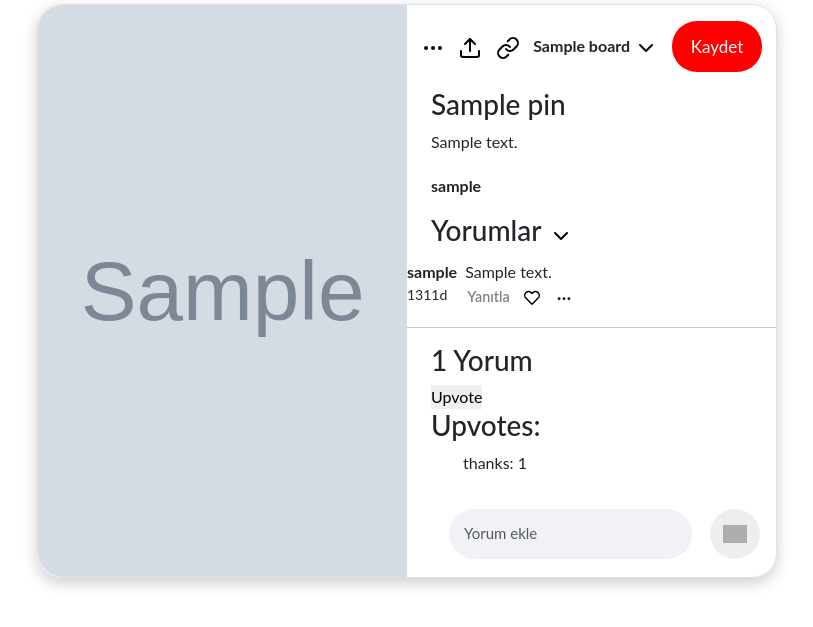
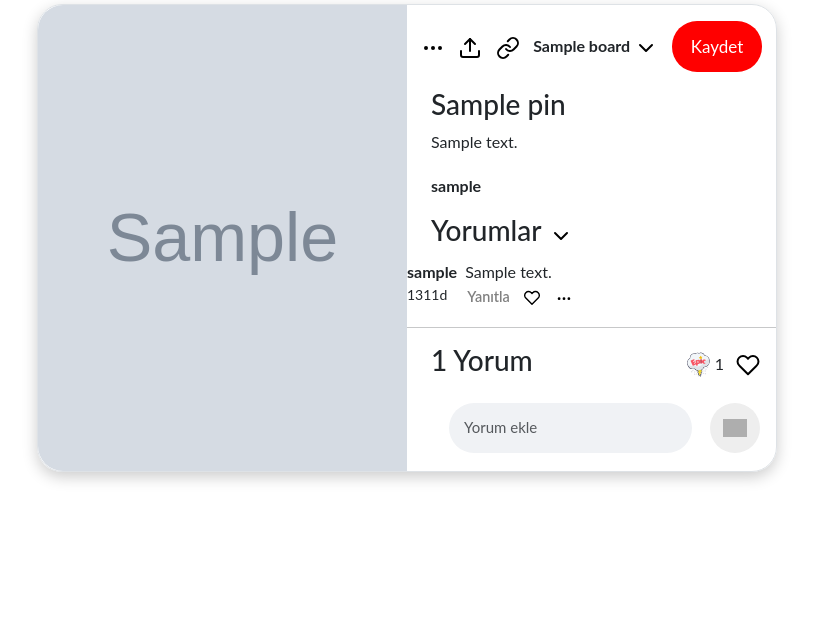
Before and after one commit to mrTuranWebDeveloper/pinterestclone, a Django app: page /pins/1 in a window 1280 px wide. Shown: the part 135-762 px from the top of the page, without its empty margins (233-1046 px from the left). Run offline with Django 4.2, Linux system fonts and the light colour scheme; tables that the repository leaves empty hold one stand-in row (values such as "Sample post"); grey boxes marked "Sample" are stand-in pictures; data that the repository does not hold is empty; grey boxes are pictures that could not be loaded.

Commit message:
upvote tusu ve iceriginin sayfalarda düzenlenmesi

```diff
--- a/templates/pins.html
+++ b/templates/pins.html
@@ -123,29 +123,35 @@
                 </div>
                     <hr>
             <div class="add-comment-section ms-4">
+                <div class="d-flex justify-content-between me-2">
                         {% if comments %}
                         <h3>{{count}} Yorum</h3>
                         {% else %}
                         <h3>Ne düşünüyorsunuz?</h3>
                         {% endif %}
-
-                    {% csrf_token %}
-                    <button class="upvote-button" data-object-id="{{ object_id }}" data-content-type="{{ content_type }}">Upvote</button>
-                        <div class="upvote-options">
-                            <button class="upvote-option" data-object-id="{{ object_id }}" data-content-type="pin" data-upvote-type="thanks">Thanks</button>
-                            <button class="upvote-option" data-object-id="{{ object_id }}" data-content-type="pin" data-upvote-type="great">Great</button>
-                            <button class="upvote-option" data-object-id="{{ object_id }}" data-content-type="pin" data-upvote-type="wow">Wow</button>
-                            <button class="upvote-option" data-object-id="{{ object_id }}" data-content-type="pin" data-upvote-type="funny">Funny</button>
-                            <button class="upvote-option" data-object-id="{{ object_id }}" data-content-type="pin" data-upvote-type="good">Good</button>
-                        </div>
-                    <div class="upvote-summary">
-                        <h3>Upvotes:</h3>
-                        <ul>
+                    <div class="d-flex align-items-center me-2">
+                            <div class="upvote-summary me-2">
+                                <ul class="d-flex m-0 p-0">
                                     {% for upvote_type in upvote_types %}
-                                <li>{{ upvote_type.type }}: {{ upvote_type.count }}</li>
+                                        <img src="{% static '/img/'|add:upvote_type.type|add:'.svg' %}" class="me-1" style="width: 25px;" alt="{{ upvote_type.type }}">
+                                        <li class="me-1"  id="upvote-type-{{ upvote_type.type }}">{{ upvote_type.count }}</li>
                                     {% endfor %}
                                 </ul>
                             </div>
+                            <div>
+                                {% csrf_token %}
+                            <button class="upvote-button no-style" data-object-id="{{ object_id }}" data-content-type="{{ content_type }}"><img src="/static/img/8666647_heart_icon.svg" alt=""></button>
+                            <div class="upvote-options bg-info-subtle p-2">
+                                <button class="upvote-option no-style" data-object-id="{{ object_id }}" data-content-type="pin" data-upvote-type="thanks"><img src="/static/img/thanks.svg" style="width: 50px;" alt=""></button>
+                                <button class="upvote-option no-style" data-object-id="{{ object_id }}" data-content-type="pin" data-upvote-type="great"><img src="/static/img/great.svg" style="width: 50px;" alt=""></button>
+                                <button class="upvote-option no-style" data-object-id="{{ object_id }}" data-content-type="pin" data-upvote-type="wow"><img src="/static/img/wow.svg" style="width: 50px;" alt=""></button>
+                                <button class="upvote-option no-style" data-object-id="{{ object_id }}" data-content-type="pin" data-upvote-type="funny"><img src="/static/img/funny.svg" style="width: 50px;" alt=""></button>
+                                <button class="upvote-option no-style" data-object-id="{{ object_id }}" data-content-type="pin" data-upvote-type="good"><img src="/static/img/good.svg" style="width: 50px;" alt=""></button>
+                            </div>
+                            </div>
+                    </div>
+                </div>
+
                     <div class="d-flex flex-fill align-items-stretch me-2 p-2">
                     {% for profil in profiller %}
                         <img src="{{profil.resim.url}}" width="48" height="48" class="rounded-5" style="margin-top: 10px;" alt="">
@@ -230,6 +236,7 @@
         }, 3000);
     });
 
+        //Upvote fonksiyonu event listener
     $(document).ready(function () {
         $('.upvote-button').on('click', function() {
         var objectId = $(this).data('object-id');
@@ -248,6 +255,14 @@
             data: {object_id: objectId, content_type: contentType, type: upvoteType},
             beforeSend: function(xhr) {
                 xhr.setRequestHeader('X-CSRFToken', csrftoken);
+            },
+            success: function(data) {
+            if (data.status === 'success') {
+                $('#upvote-count').text(data.upvote_count);
+                data.upvote_types.forEach(function(upvote_type) {
+                $('#upvote-type-' + upvote_type.type).text(upvote_type.count);
+            });
+            }
             }
         });
     });
```
Also changed, not shown: templates/ideapins.html (+57 -0 lines). Lines whose indentation alone changed are shown as unchanged.
